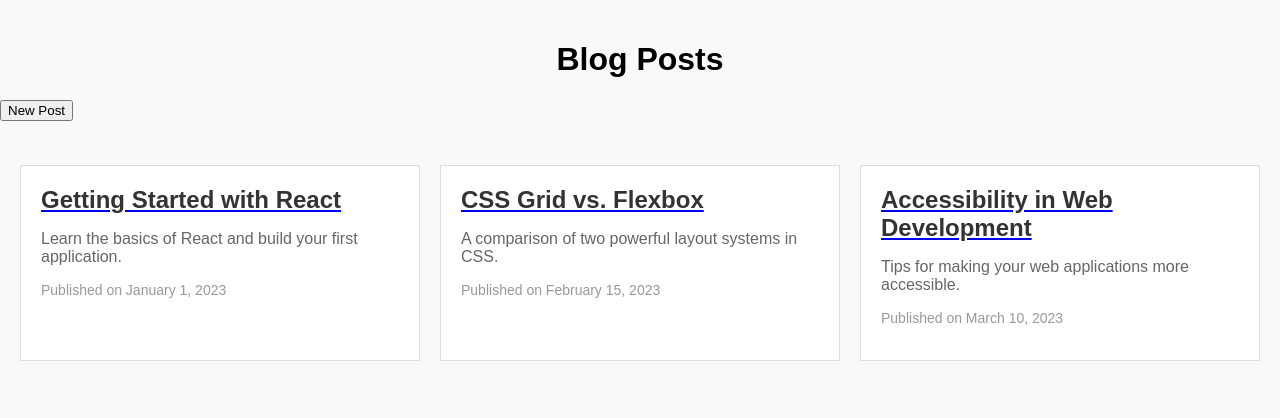
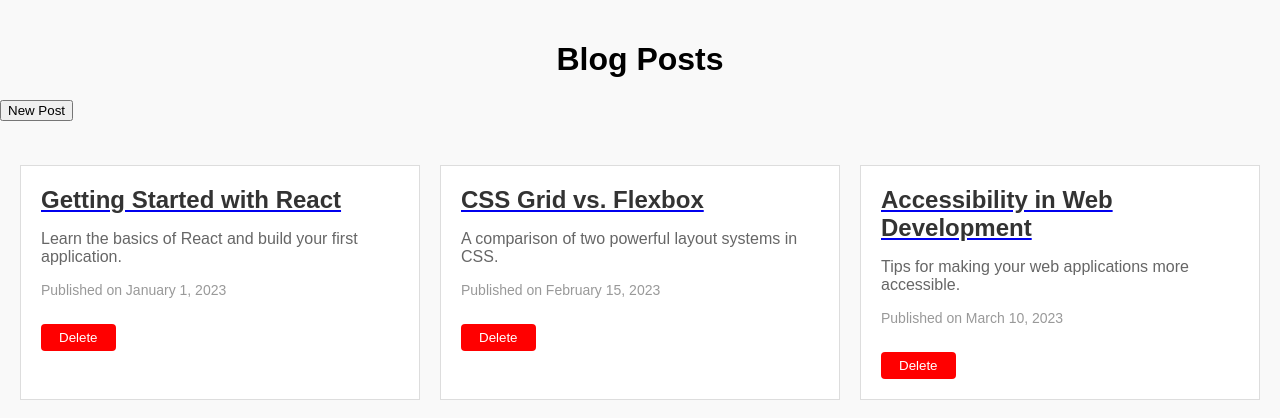
Before and after one commit to anilkurma06/React-Blog-Post, a React (Vite) app: page / in a window 1280 px wide. Shown: the top 418 px of the page. Built offline with nearby package versions, Linux system fonts and the light colour scheme; the HTML template or start-up script is replaced by a standard one.

Commit message:
challendge04

```diff
--- a/src/App.jsx
+++ b/src/App.jsx
@@ -43,6 +43,12 @@ function App() {
     setShowForm(true);
   };
 
+  const handleDelete = (id) => {
+    setPosts((prev) => prev.filter((p) => p.id !== id));
+    setShowForm(false);
+    setEditingPost(null);
+  };
+
   const handleFormSubmit = (formData) => {
     if (editingPost) {
       setPosts((prev) => prev.map((p) => (p.id === editingPost.id ? { ...p, ...formData } : p)));
@@ -68,7 +74,7 @@ function App() {
       {showForm && (
         <BlogPostForm post={editingPost} onSubmit={handleFormSubmit} />
       )}
-      <BlogPostList posts={posts} />
+      <BlogPostList posts={posts} onDelete={handleDelete} />
       <Routes>
         <Route path="/posts/:id" element={<p>Post Content Placeholder</p>} />
       </Routes>
--- a/src/components/BlogPostItem.jsx
+++ b/src/components/BlogPostItem.jsx
@@ -2,7 +2,7 @@ import React from 'react';
 import { Link } from 'react-router-dom';
 import styles from './BlogPostItem.module.css';
 
-const BlogPostItem = ({ title, summary, date, url }) => {
+const BlogPostItem = ({ id, title, summary, date, url, onDelete }) => {
   const formattedDate = new Date(date).toLocaleDateString('en-US', {
     year: 'numeric',
     month: 'long',
@@ -16,6 +16,22 @@ const BlogPostItem = ({ title, summary, date, url }) => {
       </Link>
       <p className={styles.summary}>{summary}</p>
       <p className={styles.date}>Published on {formattedDate}</p>
+      {onDelete && (
+        <button
+          onClick={() => onDelete(id)}
+          style={{
+            marginTop: 12,
+            background: '#ff0000',
+            color: '#fff',
+            border: 'none',
+            borderRadius: 4,
+            padding: '6px 18px',
+            cursor: 'pointer'
+          }}
+        >
+          Delete
+        </button>
+      )}
     </div>
   );
 };
--- a/src/components/BlogPostList.jsx
+++ b/src/components/BlogPostList.jsx
@@ -1,8 +1,7 @@
-
 import BlogPostItem from './BlogPostItem';
 import styles from './BlogPostList.module.css';
 
-const BlogPostList = ({ posts }) => {
+const BlogPostList = ({ posts, onDelete }) => {
   if (!posts || posts.length === 0) {
     return <p className={styles.empty}>No blog posts available.</p>;
   }
@@ -12,10 +11,12 @@ const BlogPostList = ({ posts }) => {
       {posts.map(post => (
         <BlogPostItem
           key={post.id}
+          id={post.id}
           title={post.title}
           summary={post.summary}
           date={post.date}
           url={post.url}
+          onDelete={onDelete}
         />
       ))}
     </div>
```
